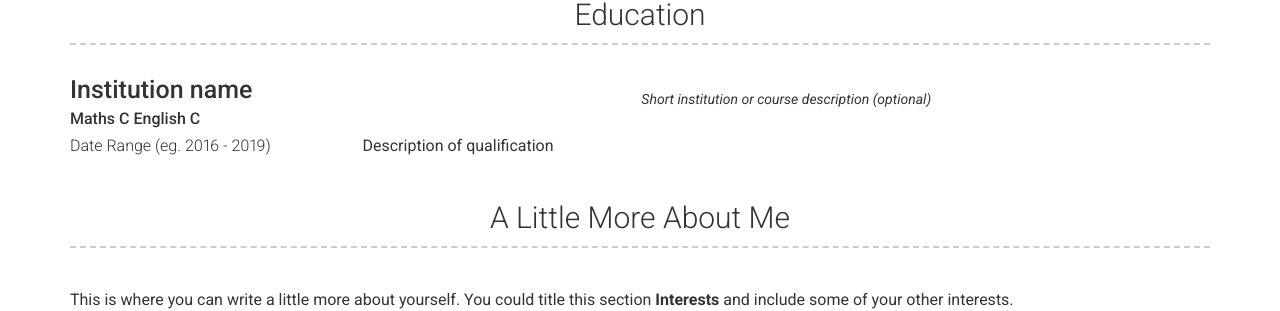
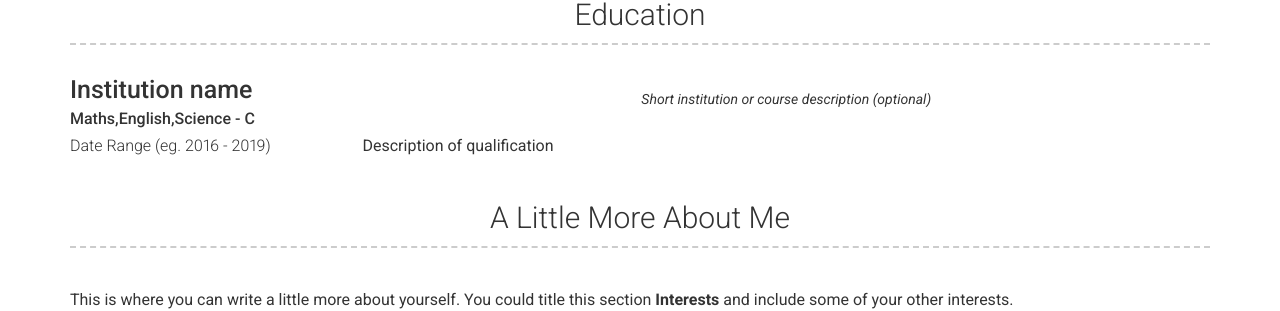
Before and after one commit to KieranRoberts978/KieranRoberts978.github.io, a Jekyll site: the page built from index.md, in a window 1280 px wide. Shown: the part 1079-1390 px from the top of the page. Built offline with Jekyll 4.4.1, drawn with Linux system fonts in a browser that asks for light colours.

Commit message:
Update education.yml

```diff
--- a/_data/education.yml
+++ b/_data/education.yml
@@ -2,7 +2,7 @@
 - layout: left
   name: Institution name
   dates: Date Range (eg. 2016 - 2019)
-  qualification: Maths C         English C
+  qualification: Maths,English,Science - C
   quote: >
     Short institution or course description (optional)
   description: | # this will include new lines to allow paragraphs
```
